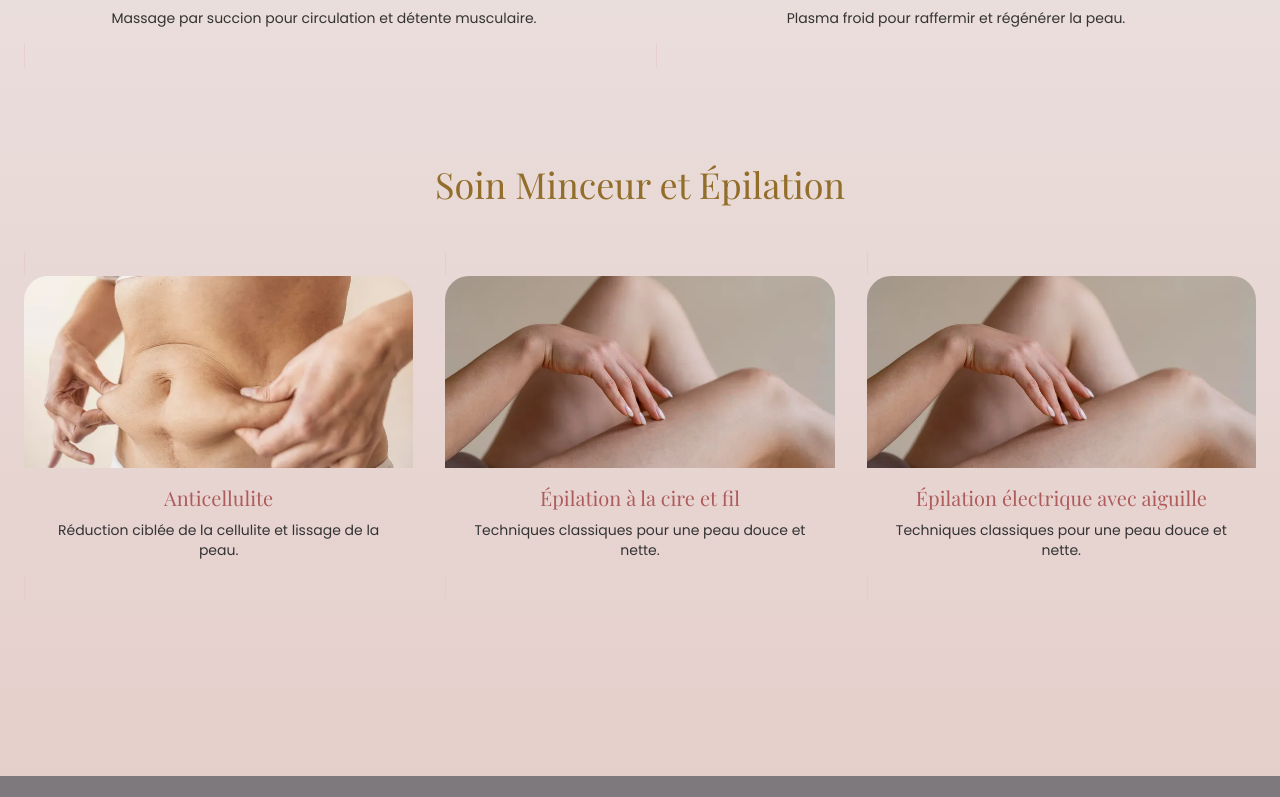
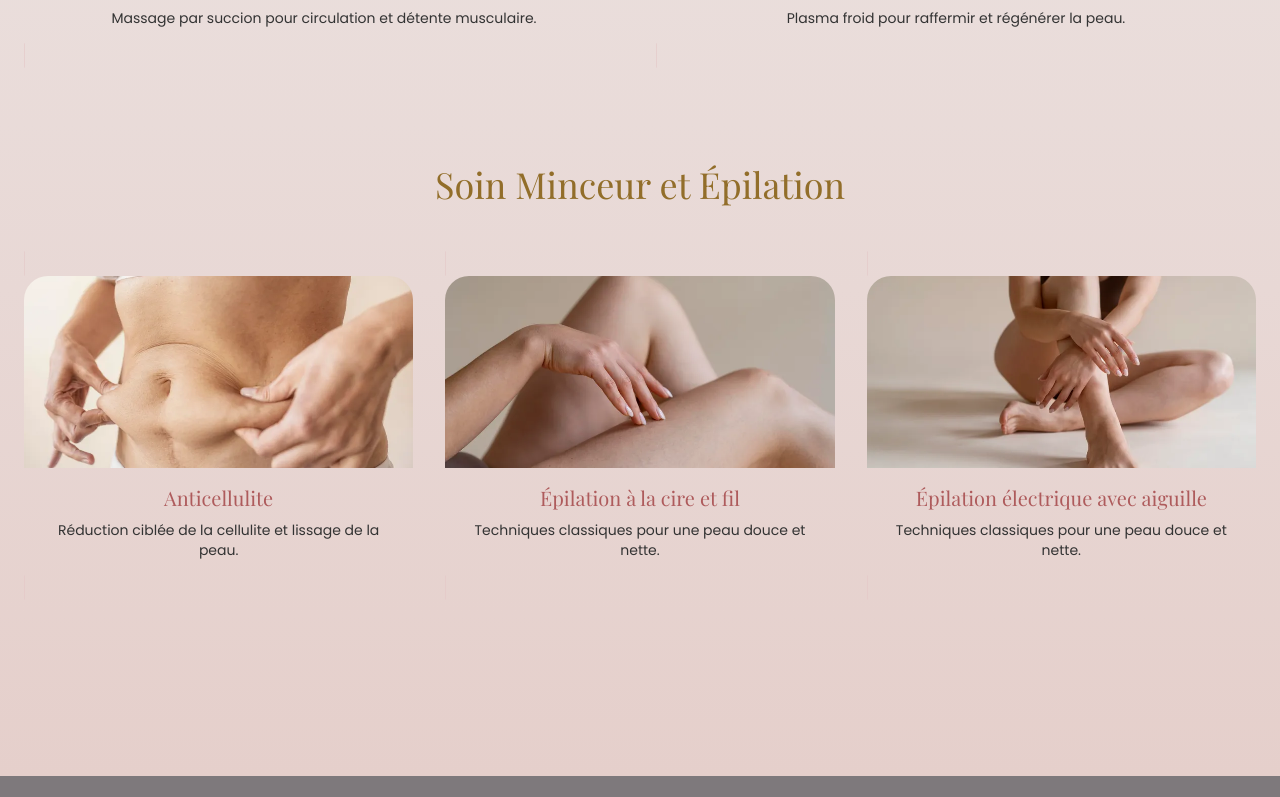
Before and after one commit to GumSurf/lady-beauty, a React (Vite) app: page / in a window 1280 px wide. Shown: the part 2876-3673 px from the top of the page. Built offline with nearby package versions, Linux system fonts and the light colour scheme; the HTML template or start-up script is replaced by a standard one.

Commit message:
Add: better print grid services

```diff
--- a/src/components/ServicesGrid.jsx
+++ b/src/components/ServicesGrid.jsx
@@ -10,12 +10,14 @@ const categories = [
 			{
 				name: "Soin Visage & Corps",
 				image: "/images/pexels-arina-krasnikova-6663368",
-        description: "Soins personnalisés pour visage et corps, hydratation et revitalisation.",
+				description:
+					"Soins personnalisés pour visage et corps, hydratation et revitalisation.",
 			},
 			{
 				name: "Microneedling",
 				image: "/images/pexels-shiny-diamond-3373721",
-        description: "Stimulation du collagène pour une peau éclatante et renouvelée.",
+				description:
+					"Stimulation du collagène pour une peau éclatante et renouvelée.",
 			},
 			{
 				name: "Microblading",
@@ -45,7 +47,8 @@ const categories = [
 			{
 				name: "Ventouse",
 				image: "/images/woman-experiencing-cupping-therapy",
-        description: "Massage par succion pour circulation et détente musculaire.",
+				description:
+					"Massage par succion pour circulation et détente musculaire.",
 			},
 			{
 				name: "Plasmapen",
@@ -60,7 +63,8 @@ const categories = [
 			{
 				name: "Anticellulite",
 				image: "/images/close-up-hands-holding-belly",
-        description: "Réduction ciblée de la cellulite et lissage de la peau.",
+				description:
+					"Réduction ciblée de la cellulite et lissage de la peau.",
 			},
 			{
 				name: "Épilation à la cire et fil",
@@ -69,7 +73,7 @@ const categories = [
 			},
 			{
 				name: "Épilation électrique avec aiguille",
-        image: "/images/close-up-hand-touching-leg",
+				image: "/images/beautiful-woman-lingerie",
 				description: "Techniques classiques pour une peau douce et nette.",
 			},
 		],
@@ -85,7 +89,7 @@ const getGridClasses = (count) => {
 		case 3:
 			return "grid-cols-1 sm:grid-cols-2 md:grid-cols-3";
 		default:
-      return "grid-cols-1 sm:grid-cols-2 md:grid-cols-3 lg:grid-cols-4";
+			return "grid-cols-1 sm:grid-cols-2 md:grid-cols-3";
 	}
 };
 
@@ -100,7 +104,11 @@ const containerVariants = {
 
 const cardVariants = {
 	hidden: { opacity: 0, y: 30 },
-  visible: { opacity: 1, y: 0, transition: { duration: 0.5, ease: "easeOut" } },
+	visible: {
+		opacity: 1,
+		y: 0,
+		transition: { duration: 0.5, ease: "easeOut" },
+	},
 };
 
 const ServicesGrid = () => {
@@ -120,7 +128,9 @@ const ServicesGrid = () => {
 						<h2 className="text-4xl font-playfair text-center text-brand-accent_premium mb-12">
 							{title}
 						</h2>
-            <motion.div className={`grid gap-8 ${gridClass}`}>
+						<motion.div
+							className={`grid gap-8 ${gridClass} justify-items-center justify-center`}
+						>
 							{services.map(({ name, image, description }) => {
 								const slug = name
 									.toLowerCase()
@@ -131,7 +141,7 @@ const ServicesGrid = () => {
 									.replace(/(^-|-$)/g, "");
 
 								return (
-                  <motion.div key={name} variants={cardVariants}>
+									<motion.div key={name} variants={cardVariants} className="w-full">
 										<Link
 											to={`/services/${slug}`}
 											className="relative group overflow-hidden rounded-3xl bg-white/40 backdrop-blur-md border border-[#C99192]/30 shadow-lg hover:shadow-2xl transition-all duration-300"
```
Lines whose indentation alone changed are shown as unchanged.
